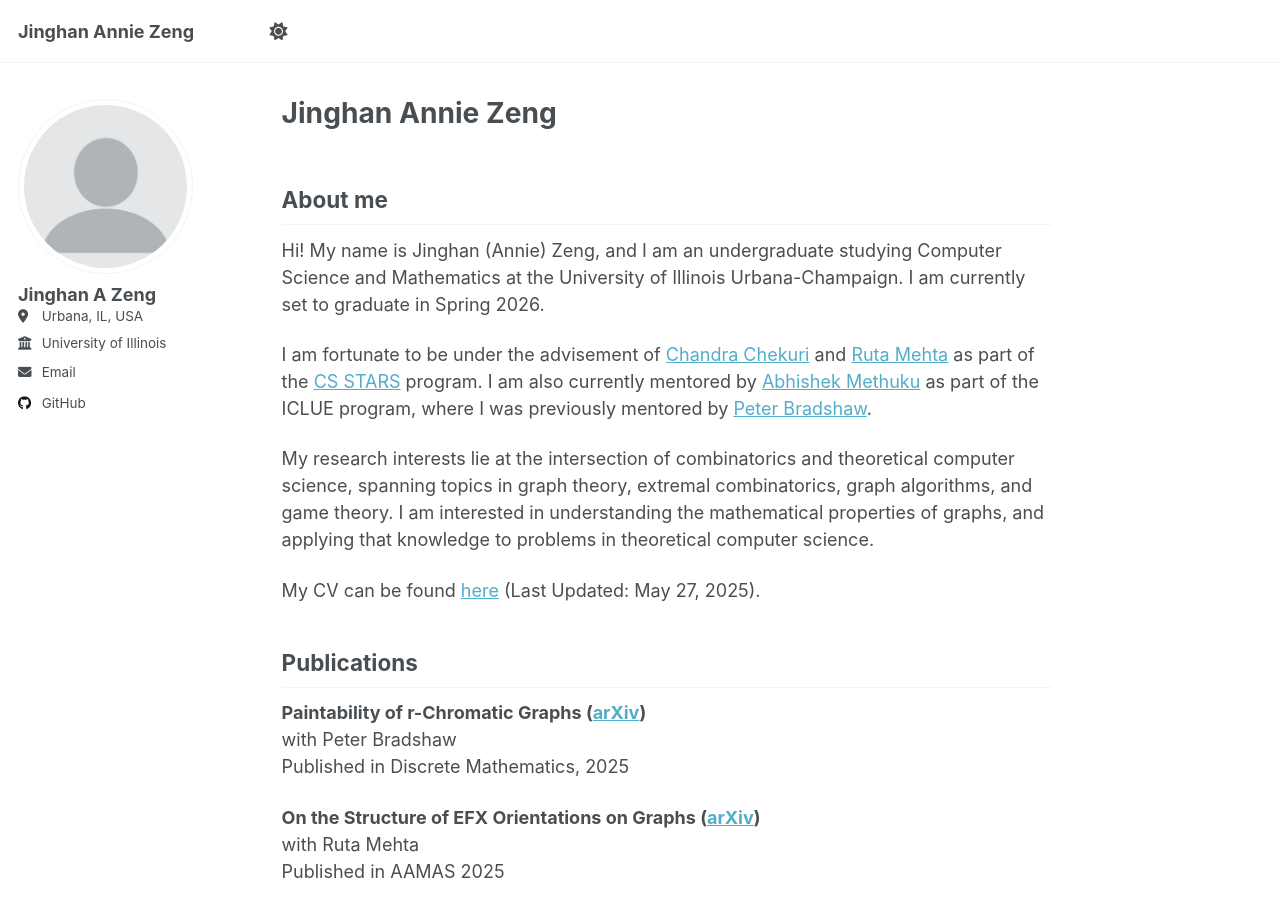
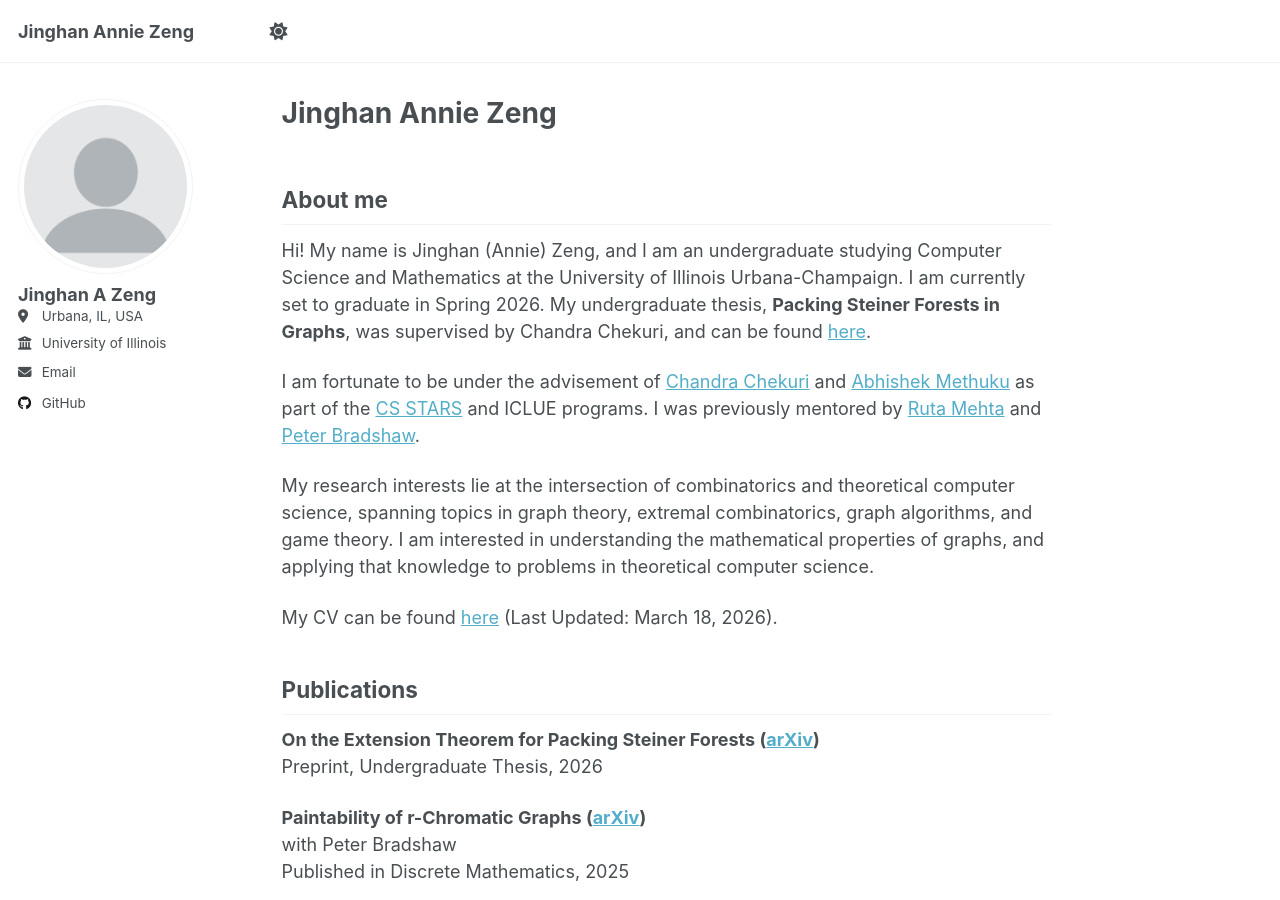
Before and after one commit to jazeng2/jazeng2.github.io, a Jekyll site: the page built from _pages/about.md, in a window 1280 px wide and 900 px high. Built offline with Jekyll 4.4.1, drawn with Linux system fonts in a browser that asks for light colours.

Commit message:
thesis update

```diff
--- a/_pages/about.md
+++ b/_pages/about.md
@@ -10,16 +10,19 @@ redirect_from:
 About me
 ------
 
-Hi! My name is Jinghan (Annie) Zeng, and I am an undergraduate studying Computer Science and Mathematics at the University of Illinois Urbana-Champaign. I am currently set to graduate in Spring 2026.
+Hi! My name is Jinghan (Annie) Zeng, and I am an undergraduate studying Computer Science and Mathematics at the University of Illinois Urbana-Champaign. I am currently set to graduate in Spring 2026. My undergraduate thesis, **Packing Steiner Forests in Graphs**, was supervised by Chandra Chekuri, and can be found [here](https://jazeng2.github.io/files/senior-thesis.pdf).
 
-I am fortunate to be under the advisement of [Chandra Chekuri](https://chekuri.cs.illinois.edu/) and [Ruta Mehta](https://rutamehta.cs.illinois.edu/) as part of the [CS STARS](https://siebelschool.illinois.edu/broadening-participation-computing/programs/csambassadors) program. I am also currently mentored by [Abhishek Methuku](https://sites.google.com/view/abhishekmethuku/home) as part of the ICLUE program, where I was previously mentored by [Peter Bradshaw](https://www.peter-bradshaw.com/).
+I am fortunate to be under the advisement of [Chandra Chekuri](https://chekuri.cs.illinois.edu/) and [Abhishek Methuku](https://sites.google.com/view/abhishekmethuku/home) as part of the [CS STARS](https://siebelschool.illinois.edu/broadening-participation-computing/programs/csambassadors) and ICLUE programs. I was previously mentored by [Ruta Mehta](https://rutamehta.cs.illinois.edu/) and [Peter Bradshaw](https://www.peter-bradshaw.com/).
 
 My research interests lie at the intersection of combinatorics and theoretical computer science, spanning topics in graph theory, extremal combinatorics, graph algorithms, and game theory. I am interested in understanding the mathematical properties of graphs, and applying that knowledge to problems in theoretical computer science.
 
-My CV can be found [here](https://jazeng2.github.io/files/cv.pdf) (Last Updated: May 27, 2025).
+My CV can be found [here](https://jazeng2.github.io/files/cv.pdf) (Last Updated: March 18, 2026).
 
 Publications
 ------
+**On the Extension Theorem for Packing Steiner Forests ([arXiv](https://arxiv.org/abs/2603.16956))**\
+Preprint, Undergraduate Thesis, 2026
+
 **Paintability of r-Chromatic Graphs ([arXiv](https://arxiv.org/abs/2403.11888))**\
 with Peter Bradshaw\
 Published in Discrete Mathematics, 2025
```
Also changed, not shown: 3 other files.
